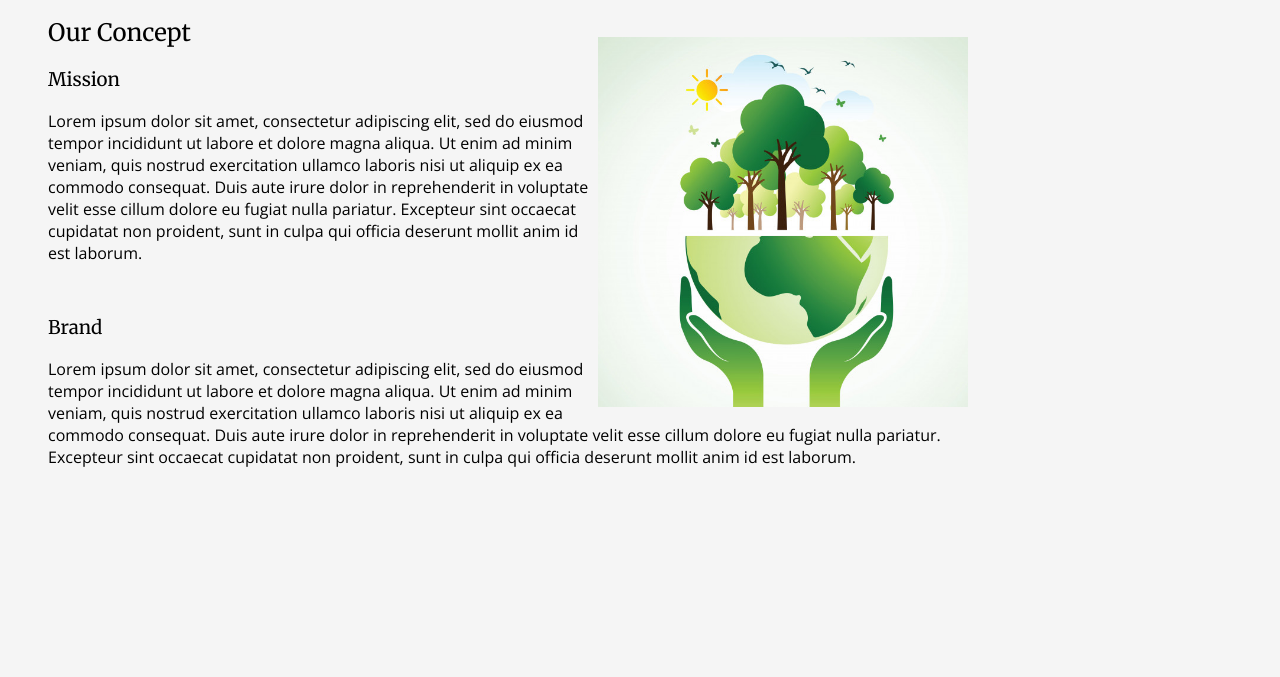
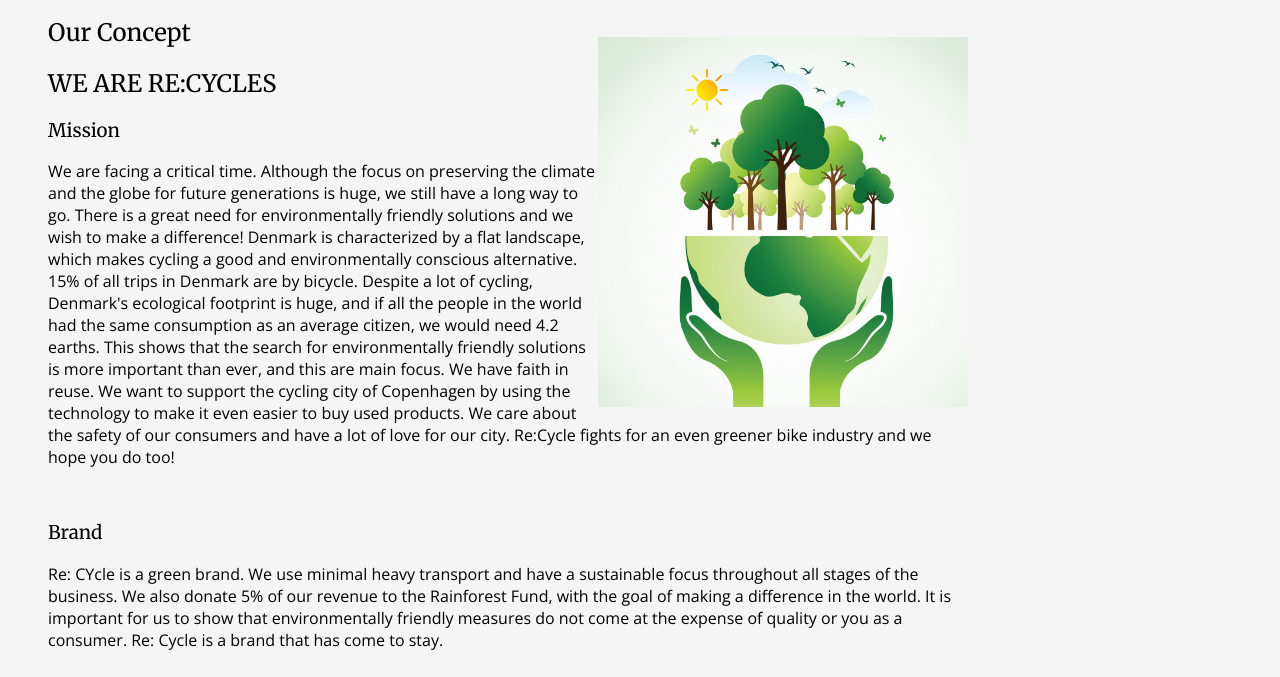
Before and after one commit to Gruppe-12-HA-it/RE-Cycle, a plain HTML site: page HTMLFiles/Concept.html in a window 1280 px wide. Shown: the part 123-800 px from the top of the page. Drawn offline with nearby package versions, Linux system fonts and the light colour scheme.

```diff
--- a/HTMLFiles/Concept.html
+++ b/HTMLFiles/Concept.html
@@ -25,20 +25,20 @@
         </div>
 
         <h1>Our Concept</h1>
+        <h2>WE ARE RE:CYCLES</h2>
         <h3>Mission</h3>
 
         <p>
-            Lorem ipsum dolor sit amet, consectetur adipiscing elit, sed do eiusmod tempor incididunt ut labore et dolore magna aliqua.
-            Ut enim ad minim veniam, quis nostrud exercitation ullamco laboris nisi ut aliquip ex ea commodo consequat.
-            Duis aute irure dolor in reprehenderit in voluptate velit esse cillum dolore eu fugiat nulla pariatur.
-            Excepteur sint occaecat cupidatat non proident, sunt in culpa qui officia deserunt mollit anim id est laborum.</p>
+            We are facing a critical time. Although the focus on preserving the climate and the globe for future generations is huge, we still have a long way to go. There is a great need for environmentally friendly solutions and we wish to make a difference!
+
+            Denmark is characterized by a flat landscape, which makes cycling a good and environmentally conscious alternative. 15% of all trips in Denmark are by bicycle. Despite a lot of cycling, Denmark's ecological footprint is huge, and if all the people in the world had the same consumption as an average citizen, we would need 4.2 earths. This shows that the search for environmentally friendly solutions is more important than ever, and this are main focus.
+
+            We have faith in reuse. We want to support the cycling city of Copenhagen by using the technology to make it even easier to buy used products. We care about the safety of our consumers and have a lot of love for our city. Re:Cycle fights for an even greener bike industry and we hope you do too!
+        </p>
         <br/>
 
         <h3>Brand</h3>
-        <p>Lorem ipsum dolor sit amet, consectetur adipiscing elit, sed do eiusmod tempor incididunt ut labore et dolore magna aliqua.
-            Ut enim ad minim veniam, quis nostrud exercitation ullamco laboris nisi ut aliquip ex ea commodo consequat.
-            Duis aute irure dolor in reprehenderit in voluptate velit esse cillum dolore eu fugiat nulla pariatur.
-            Excepteur sint occaecat cupidatat non proident, sunt in culpa qui officia deserunt mollit anim id est laborum.
+        <p>Re: CYcle is a green brand. We use minimal heavy transport and have a sustainable focus throughout all stages of the business. We also donate 5% of our revenue to the Rainforest Fund, with the goal of making a difference in the world. It is important for us to show that environmentally friendly measures do not come at the expense of quality or you as a consumer. Re: Cycle is a brand that has come to stay.
         </p>
     </article>
 </div>
```
